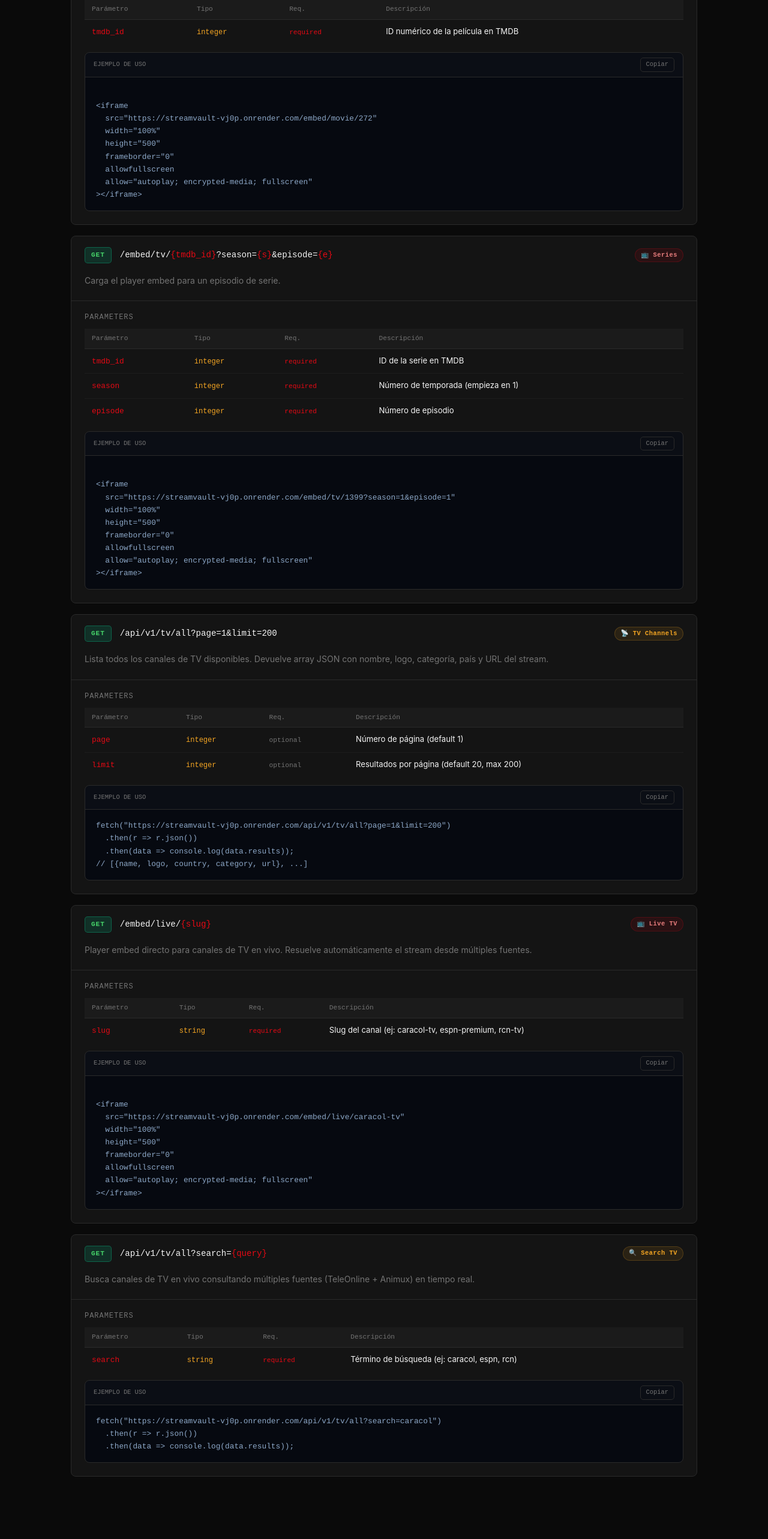
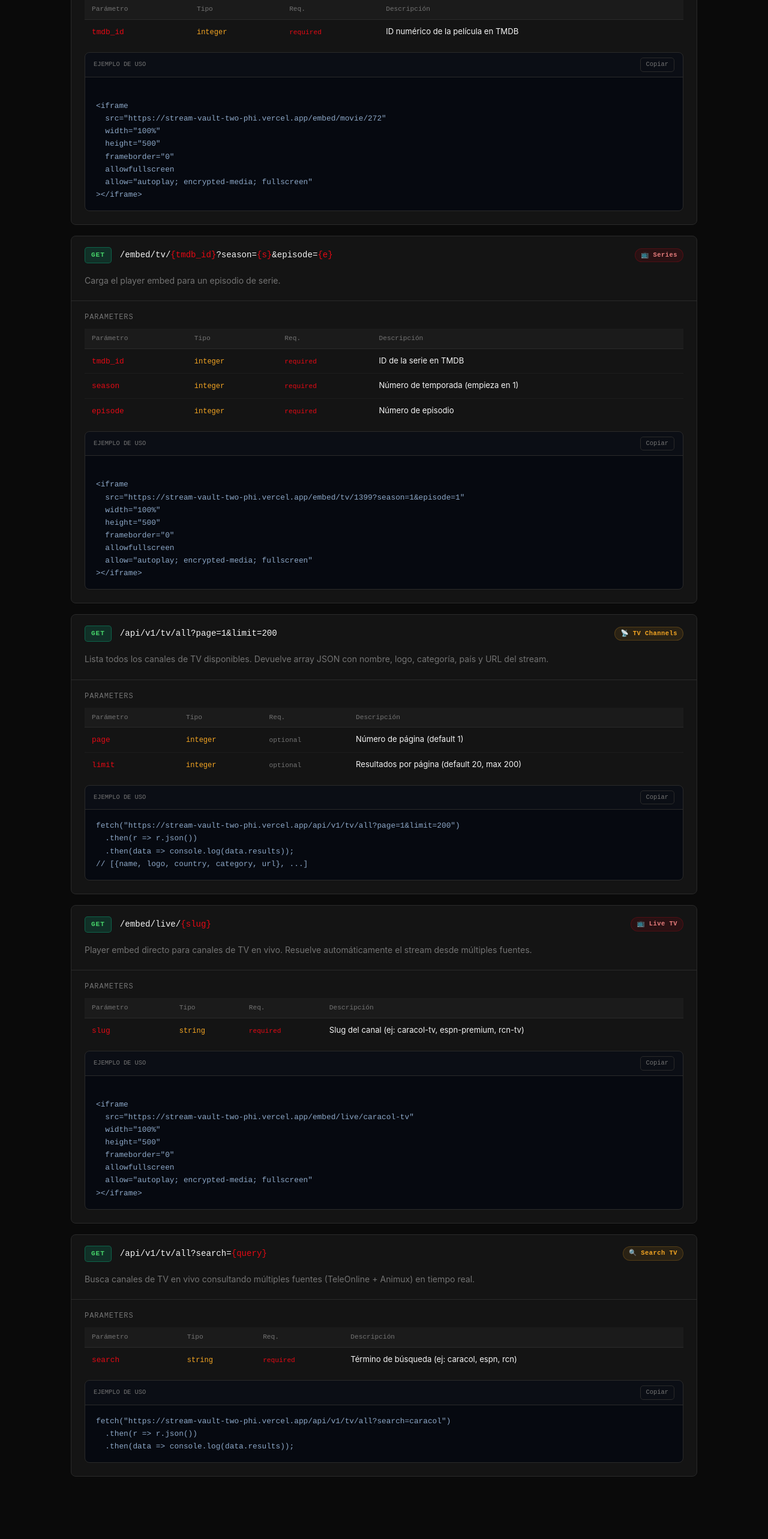
Before and after one commit to elquesabe95/StreamVault, a Next.js app: page / in a window 1280 px wide. Shown: the part 1160-3726 px from the top of the page at 60% size. Built offline with nearby package versions, Linux system fonts and the light colour scheme.

Commit message:
docs: update all URLs from Render to Vercel

```diff
--- a/public/api-docs.html
+++ b/public/api-docs.html
@@ -108,8 +108,8 @@
           <tr><td><span class="param-name">tmdb_id</span></td><td><span class="param-type">integer</span></td><td><span class="req">requerido</span></td><td>ID numérico de la película en TMDB</td></tr>
         </table>
         <div class="code-block">
-          <div class="code-top"><span class="code-lang">EJEMPLO</span><button class="copy-btn" onclick="copy(this,'&lt;iframe src=&quot;https://streamvault-vj0p.onrender.com/embed/movie/272&quot; width=&quot;100%&quot; height=&quot;500&quot; frameborder=&quot;0&quot; allowfullscreen&gt;&lt;/iframe&gt;')">Copiar</button></div>
-          <pre>&lt;iframe src="https://streamvault-vj0p.onrender.com/embed/movie/272"
+          <div class="code-top"><span class="code-lang">EJEMPLO</span><button class="copy-btn" onclick="copy(this,'&lt;iframe src=&quot;https://stream-vault-two-phi.vercel.app/embed/movie/272&quot; width=&quot;100%&quot; height=&quot;500&quot; frameborder=&quot;0&quot; allowfullscreen&gt;&lt;/iframe&gt;')">Copiar</button></div>
+          <pre>&lt;iframe src="https://stream-vault-two-phi.vercel.app/embed/movie/272"
   width="100%" height="500" frameborder="0"
   allowfullscreen allow="autoplay; encrypted-media"&gt;
 &lt;/iframe&gt;</pre>
@@ -133,8 +133,8 @@
           <tr><td><span class="param-name">episode</span></td><td><span class="param-type">integer</span></td><td><span class="req">requerido</span></td><td>Número de episodio</td></tr>
         </table>
         <div class="code-block">
-          <div class="code-top"><span class="code-lang">EJEMPLO</span><button class="copy-btn" onclick="copy(this,'&lt;iframe src=&quot;https://streamvault-vj0p.onrender.com/embed/tv/1399?season=1&amp;episode=1&quot; width=&quot;100%&quot; height=&quot;500&quot; frameborder=&quot;0&quot; allowfullscreen&gt;&lt;/iframe&gt;')">Copiar</button></div>
-          <pre>&lt;iframe src="https://streamvault-vj0p.onrender.com/embed/tv/1399?season=1&episode=1"
+          <div class="code-top"><span class="code-lang">EJEMPLO</span><button class="copy-btn" onclick="copy(this,'&lt;iframe src=&quot;https://stream-vault-two-phi.vercel.app/embed/tv/1399?season=1&amp;episode=1&quot; width=&quot;100%&quot; height=&quot;500&quot; frameborder=&quot;0&quot; allowfullscreen&gt;&lt;/iframe&gt;')">Copiar</button></div>
+          <pre>&lt;iframe src="https://stream-vault-two-phi.vercel.app/embed/tv/1399?season=1&episode=1"
   width="100%" height="500" frameborder="0"
   allowfullscreen allow="autoplay; encrypted-media"&gt;
 &lt;/iframe&gt;</pre>
@@ -157,8 +157,8 @@
           <tr><td><span class="param-name">limit</span></td><td><span class="param-type">integer</span></td><td><span class="opt">opcional</span></td><td>Resultados por página (default 20)</td></tr>
         </table>
         <div class="code-block">
-          <div class="code-top"><span class="code-lang">EJEMPLO</span><button class="copy-btn" onclick="copy(this,'fetch(&quot;https://streamvault-vj0p.onrender.com/api/v1/tv/all?page=1&amp;limit=200&quot;).then(r=>r.json()).then(d=>console.log(d.results))')">Copiar</button></div>
-          <pre>fetch("https://streamvault-vj0p.onrender.com/api/v1/tv/all?page=1&limit=200")
+          <div class="code-top"><span class="code-lang">EJEMPLO</span><button class="copy-btn" onclick="copy(this,'fetch(&quot;https://stream-vault-two-phi.vercel.app/api/v1/tv/all?page=1&amp;limit=200&quot;).then(r=>r.json()).then(d=>console.log(d.results))')">Copiar</button></div>
+          <pre>fetch("https://stream-vault-two-phi.vercel.app/api/v1/tv/all?page=1&limit=200")
   .then(r => r.json())
   .then(data => console.log(data.results));
 // [{name, logo, country, category, url}, ...]</pre>
@@ -180,8 +180,8 @@
           <tr><td><span class="param-name">query</span></td><td><span class="param-type">string</span></td><td><span class="req">requerido</span></td><td>Término de búsqueda</td></tr>
         </table>
         <div class="code-block">
-          <div class="code-top"><span class="code-lang">EJEMPLO</span><button class="copy-btn" onclick="copy(this,'fetch(&quot;https://streamvault-vj0p.onrender.com/api/v1/tv/all?search=caracol&quot;).then(r=>r.json()).then(d=>console.log(d.results))')">Copiar</button></div>
-          <pre>fetch("https://streamvault-vj0p.onrender.com/api/v1/tv/all?search=caracol")
+          <div class="code-top"><span class="code-lang">EJEMPLO</span><button class="copy-btn" onclick="copy(this,'fetch(&quot;https://stream-vault-two-phi.vercel.app/api/v1/tv/all?search=caracol&quot;).then(r=>r.json()).then(d=>console.log(d.results))')">Copiar</button></div>
+          <pre>fetch("https://stream-vault-two-phi.vercel.app/api/v1/tv/all?search=caracol")
   .then(r => r.json())
   .then(data => console.log(data.results));</pre>
         </div>
@@ -201,9 +201,9 @@
           <div><label>Episode</label><input id="demo-e" type="number" value="1" style="width:80px"></div>
         </div>
       </div>
-      <div id="demo-url">https://streamvault-vj0p.onrender.com/embed/movie/272</div>
+      <div id="demo-url">https://stream-vault-two-phi.vercel.app/embed/movie/272</div>
       <div style="display:flex;gap:10px">
-        <a id="demo-link" href="https://streamvault-vj0p.onrender.com/embed/movie/272" target="_blank" class="btn btn-primary">▶ Probar</a>
+        <a id="demo-link" href="https://stream-vault-two-phi.vercel.app/embed/movie/272" target="_blank" class="btn btn-primary">▶ Probar</a>
         <button onclick="navigator.clipboard.writeText(document.getElementById('demo-url').textContent)" class="btn btn-ghost">📋 Copiar URL</button>
       </div>
     </div>
@@ -241,7 +241,7 @@ function update() {
   var id = document.getElementById('demo-id').value || '272';
   var s = document.getElementById('demo-s').value || '1';
   var e = document.getElementById('demo-e').value || '1';
-  var base = 'https://streamvault-vj0p.onrender.com';
+  var base = 'https://stream-vault-two-phi.vercel.app';
   document.getElementById('demo-tv').style.display = t === 'tv' ? 'flex' : 'none';
   var url = t === 'movie' ? base + '/embed/movie/' + id : base + '/embed/tv/' + id + '?season=' + s + '&episode=' + e;
   document.getElementById('demo-url').textContent = url;
--- a/public/tv.html
+++ b/public/tv.html
@@ -176,7 +176,7 @@
 
 <script src="https://cdnjs.cloudflare.com/ajax/libs/hls.js/1.5.7/hls.min.js"></script>
 <script>
-var apiBase = 'https://streamvault-vj0p.onrender.com';
+var apiBase = 'https://stream-vault-two-phi.vercel.app';
 var allChannels=[], activeIdx=-1, activeCategory='Todos', hlsInstance=null, progressAnim=null;
 var elPH=document.getElementById('placeholder'), elHLS=document.getElementById('hlsPlayer'), elEmbed=document.getElementById('embedFrame'), elLoading=document.getElementById('playerLoading'), elError=document.getElementById('playerError'), elErrD=document.getElementById('errDetail'), elLoadMsg=document.getElementById('loadMsg'), elProg=document.getElementById('progressFill'), elBar=document.getElementById('channelBar');
 
@@ -193,7 +193,7 @@ function playHls(url){ killHls(); showState('loading'); elLoadMsg.textContent='C
     elHLS.addEventListener('error',function(){ showState('error'); elErrD.textContent='Stream no disponible'; },{once:true});
   } else { showState('error'); elErrD.textContent='Navegador no compatible con HLS'; }}
 
-function playEmbed(slug){ killHls(); elEmbed.src='https://streamvault-vj0p.onrender.com/embed/live/'+slug; showState('embed'); startProgress(); }
+function playEmbed(slug){ killHls(); elEmbed.src='https://stream-vault-two-phi.vercel.app/embed/live/'+slug; showState('embed'); startProgress(); }
 
 function playYouTube(url){ killHls(); elEmbed.src=url; showState('embed'); startProgress(); }
 
--- a/src/app/docs/page.tsx
+++ b/src/app/docs/page.tsx
@@ -3,7 +3,7 @@
 import React from "react";
 
 export default function DocsPage() {
-  const BASE = process.env.NEXT_PUBLIC_URL || "https://streamvault-vj0p.onrender.com";
+  const BASE = process.env.NEXT_PUBLIC_URL || "https://stream-vault-two-phi.vercel.app";
 
   return (
     <div style={{
--- a/src/app/embed/page.tsx
+++ b/src/app/embed/page.tsx
@@ -10,7 +10,7 @@ export default function EmbedGenerator() {
   const [episode, setEpisode] = useState("1");
   const [copied, setCopied] = useState(false);
 
-  const baseUrl = typeof window !== "undefined" ? window.location.origin : "https://streamvault.app";
+  const baseUrl = typeof window !== "undefined" ? window.location.origin : "https://stream-vault-two-phi.vercel.app";
 
   const embedUrl = type === "movie"
     ? `${baseUrl}/embed/movie/${tmdbId}`
--- a/src/app/page.tsx
+++ b/src/app/page.tsx
@@ -1,7 +1,7 @@
 "use client";
 
 export default function Home() {
-  const BASE = "https://streamvault-vj0p.onrender.com";
+  const BASE = "https://stream-vault-two-phi.vercel.app";
 
   return (
     <>
```
Also changed, not shown: 1 other file (tests, documents, lock files or other folders).
